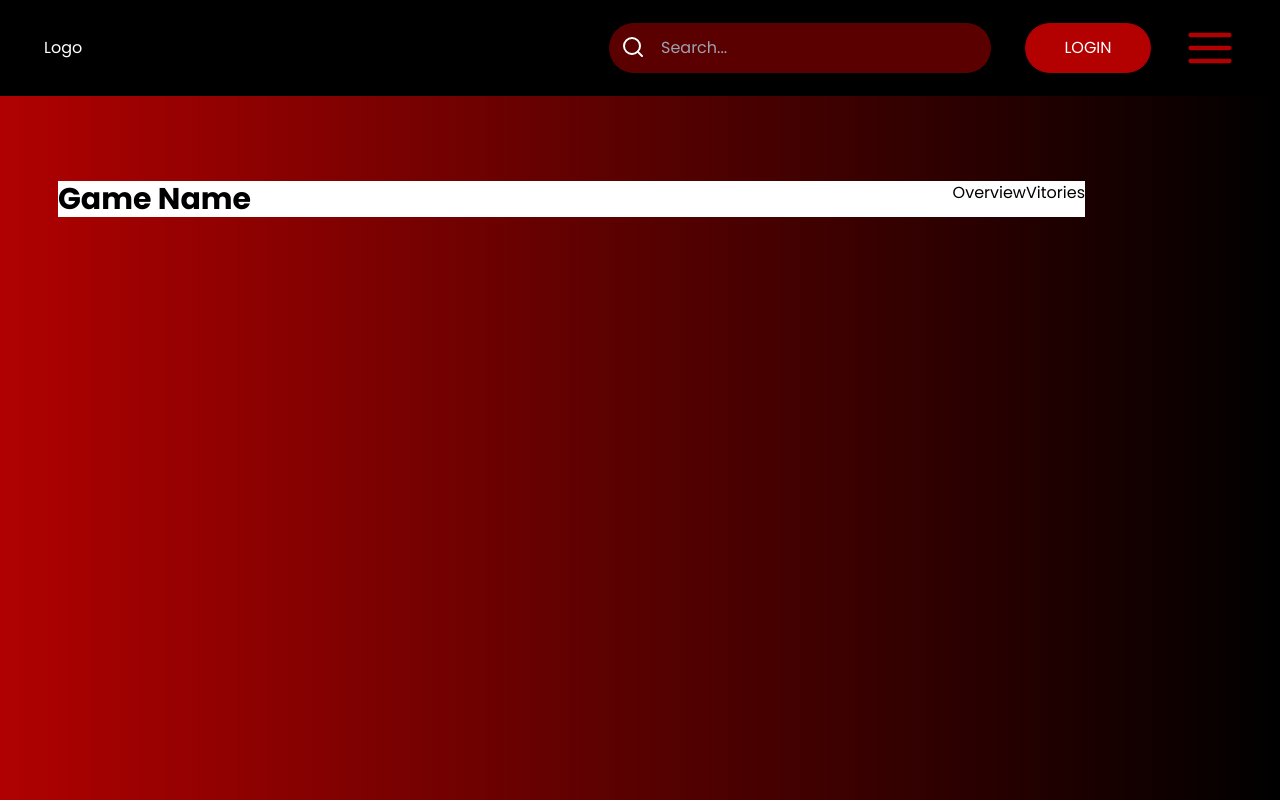
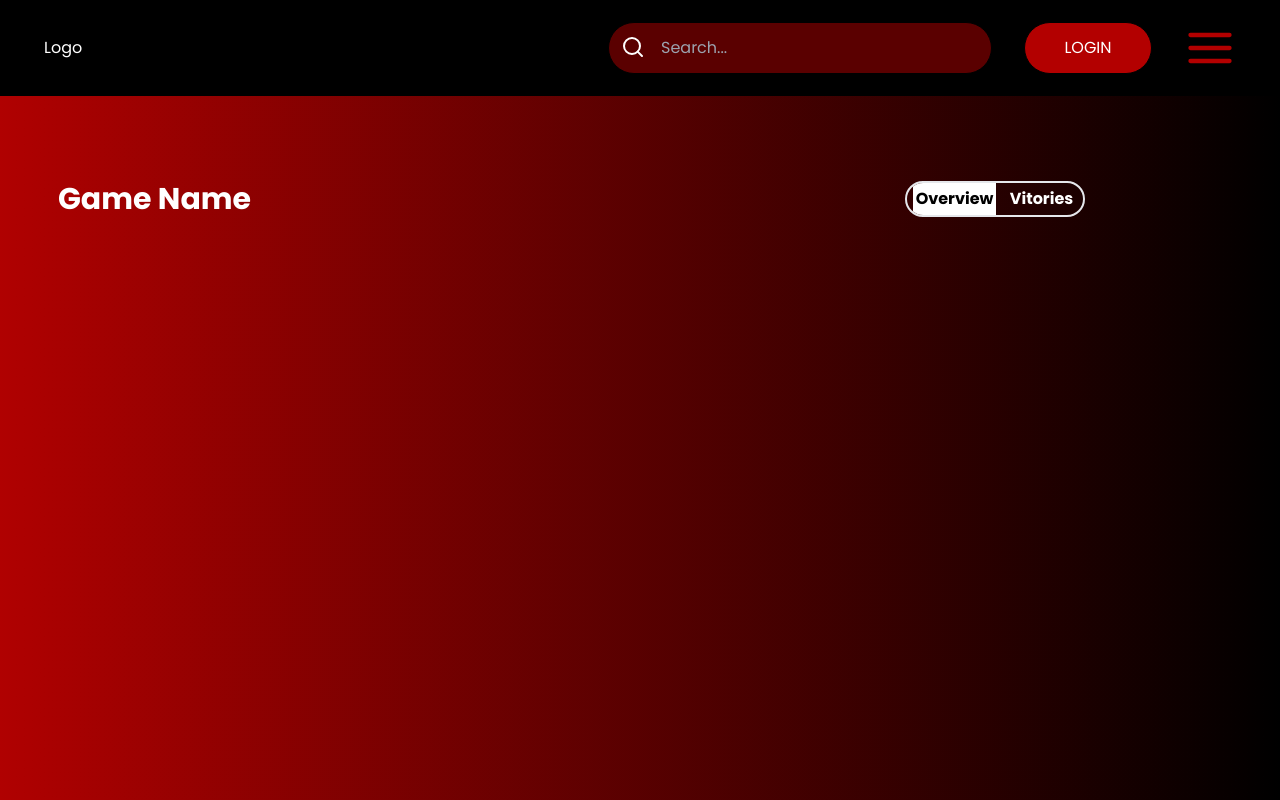
Before and after one commit to FirstFirstFirstFirst/NexusPlay, a Next.js app: page /StorePage in a window 1280 px wide. Built offline with nearby package versions, Linux system fonts and the light colour scheme.

Commit message:
Update 1.29AM StorePage

```diff
--- /dev/null
+++ b/components/StorePage/ForGuest/Overveiw.tsx
@@ -0,0 +1,9 @@
+import React from 'react'
+
+const Overveiw = () => {
+  return (
+    <div>Overveiw</div>
+  )
+}
+
+export default Overveiw
--- a/components/StorePage/ForGuest/Overview.tsx
+++ /dev/null
@@ -1,12 +0,0 @@
-import React from 'react'
-
-const Overview = () => {
-  return (
-    <div className=''>
-      <button>Overview</button>
-      <button>Vitories</button>
-    </div>
-  )
-}
-
-export default Overview
--- /dev/null
+++ b/components/StorePage/ForGuest/PageToggle.tsx
@@ -0,0 +1,17 @@
+import React ,{useState} from "react"
+type PageToggleProps = {
+  // active:boolean;
+  // handleveiw:(event:React.MouseEvent<HTMLButtonElement>)=>void;
+  // handleVitories:(event:React.MouseEvent<HTMLButtonElement>)=>void;
+}
+const PageToggle:React.FC<PageToggleProps> = () => {
+let active = true
+  return (
+    <div className='border-2 overflow-hidden rounded-full h-9 flex gap-1 item-center justify-center pl-1.5 w-[180px] font-bold'>
+      <button   className={`${active? 'bg-white text-transparency w-full':'bg-transparency text-white w-full'}`}>Overview</button>
+      <button   className={`${active? 'bg-transparency text-white w-full':'g-white text-transparency w-full'}`}>Vitories</button>
+    </div>
+  )
+}
+
+export default PageToggle
--- /dev/null
+++ b/components/StorePage/ForGuest/Pagebox.tsx
@@ -0,0 +1,26 @@
+import React, { useState , useReducer, ReactElement } from 'react'
+import Overveiw from './Overveiw'
+import Vitories from './Vitories'
+
+// const Page:ReactElement[] = [<Overveiw /> , <Vitories />]
+
+
+const Reducer = (state:ReactElement , action:any) => {
+  switch (action.type) {
+    case 'Overveiw':
+      return <Overveiw />
+    case 'Vitories':
+      return <Vitories />
+    default:
+      return state
+  }
+}
+
+const Pagebox = () => {
+  // const [active , isactive] = useReducer(Reducer,Page)
+  return (
+    <div></div>
+  )
+}
+
+export default Pagebox
--- /dev/null
+++ b/components/StorePage/ForGuest/StoreDisplay.tsx
@@ -0,0 +1,23 @@
+import React from 'react'
+import Top from './Top'
+import Overveiw from './Overveiw'
+import Vitories from './Vitories'
+
+const StoreDisplay = () => {
+
+
+
+  return (
+    <div >
+
+      {/*Display zone  */}
+      <div className='  w-[1027px]'>
+        <Top />
+      </div>
+      <div>
+      </div>
+    </div>
+  )
+}
+
+export default StoreDisplay
--- a/components/StorePage/ForGuest/StoreTitle.tsx
+++ /dev/null
@@ -1,15 +0,0 @@
-import React from 'react'
-import Top from './Top'
-const StoreTitle = () => {
-  return (
-    <div >
-
-      {/*Display zone  */}
-      <div className='bg-white  w-[1027px]'>
-        <Top />
-      </div>
-    </div>
-  )
-}
-
-export default StoreTitle
--- a/components/StorePage/ForGuest/Top.tsx
+++ b/components/StorePage/ForGuest/Top.tsx
@@ -1,10 +1,19 @@
 import React from 'react'
-import Overview from './Overview'
-const Top = () => {
+import PageToggle from './PageToggle'
+
+type TopProps = {
+  // active: boolean;
+  // handleVitories: () => void;
+  // handleveiw: () => void;
+}
+
+
+const Top:React.FC<TopProps> = () => {
+
   return (
-    <div className='flex flex-row justify-between w-[inherit]'>
-      <p className='text-3xl font-bold'>Game Name</p>
-      <Overview />
+    <div className='flex flex-row justify-between items-center w-[inherit]'>
+      <p className='text-3xl text-white font-bold'>Game Name</p>
+      <PageToggle />
     </div>
   )
 }
--- /dev/null
+++ b/components/StorePage/ForGuest/Vitories.tsx
@@ -0,0 +1,11 @@
+import React from 'react'
+
+const Vitories = () => {
+  return (
+    <div>
+      Vitories
+      </div>
+  )
+}
+
+export default Vitories
--- a/components/StorePage/StorePagemain.tsx
+++ b/components/StorePage/StorePagemain.tsx
@@ -1,9 +1,9 @@
 import React from 'react'
-import StoreTitle from './ForGuest/StoreTitle'
+import StoreDisplay from './ForGuest/StoreDisplay'
 const StorePagemain = () => {
   return (
     <div className='pt-[85px] pl-[58px]  absolute bottom-0 top-24 '>
-      <StoreTitle />
+      <StoreDisplay />
     </div>
   )
 }
```
